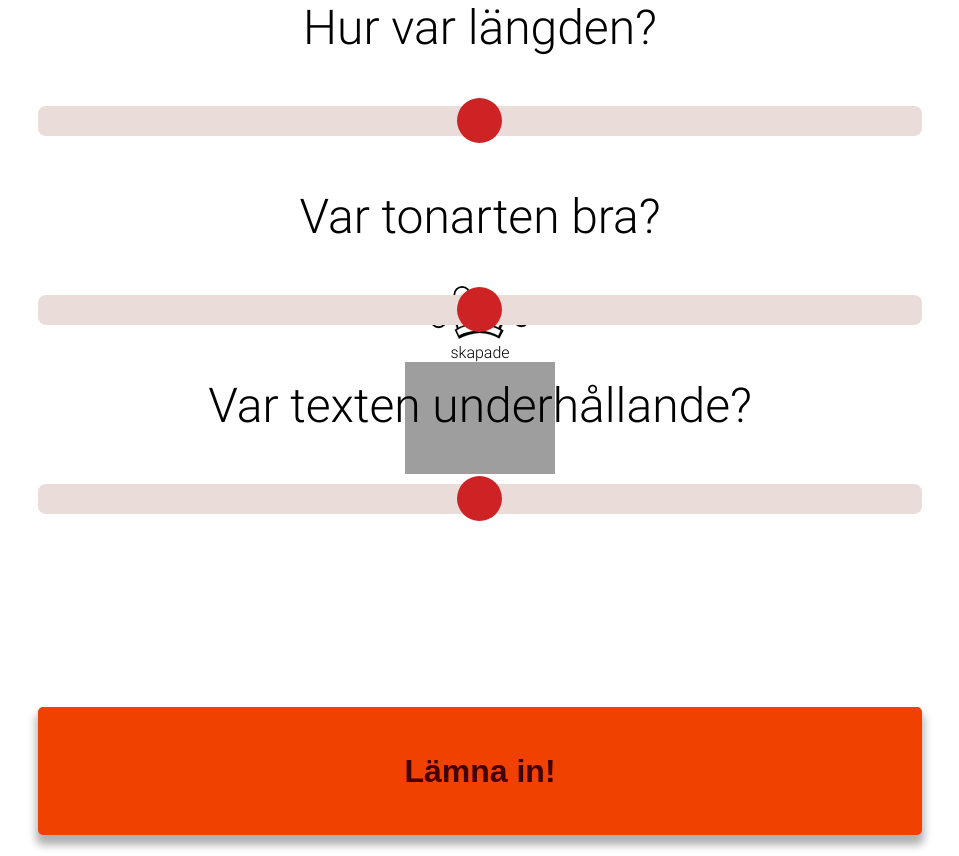
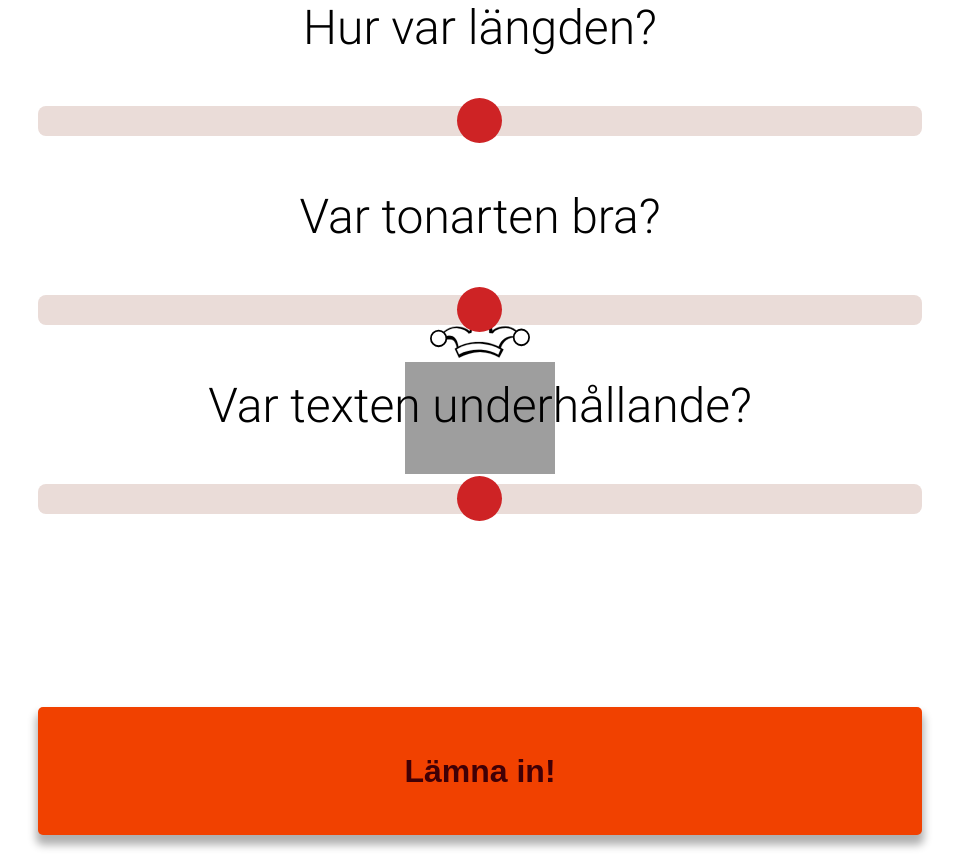
Before and after one commit to dtennander/song-academy, a Flask app: page /questions/1 in a window 1280 px wide. Shown: the part 292-1148 px from the top of the page, without its empty margins (160-1119 px from the left). Run offline with Flask 2, Linux system fonts and the light colour scheme; grey boxes are pictures that could not be loaded.

Commit message:
Update base.html

```diff
--- a/song_acadamy/templates/base.html
+++ b/song_acadamy/templates/base.html
@@ -14,9 +14,6 @@
             <img id="luva" alt="Kårspexet" src="{{ url_for("static", filename="luva.svg") }}">
         </div>
         <div>
-            skapade
-        </div>
-        <div>
             <img id="snaps" alt="Snaps akademin" src="{{ url_for("static", filename="logo_2.jpg") }}">
         </div>
     </a>
```
